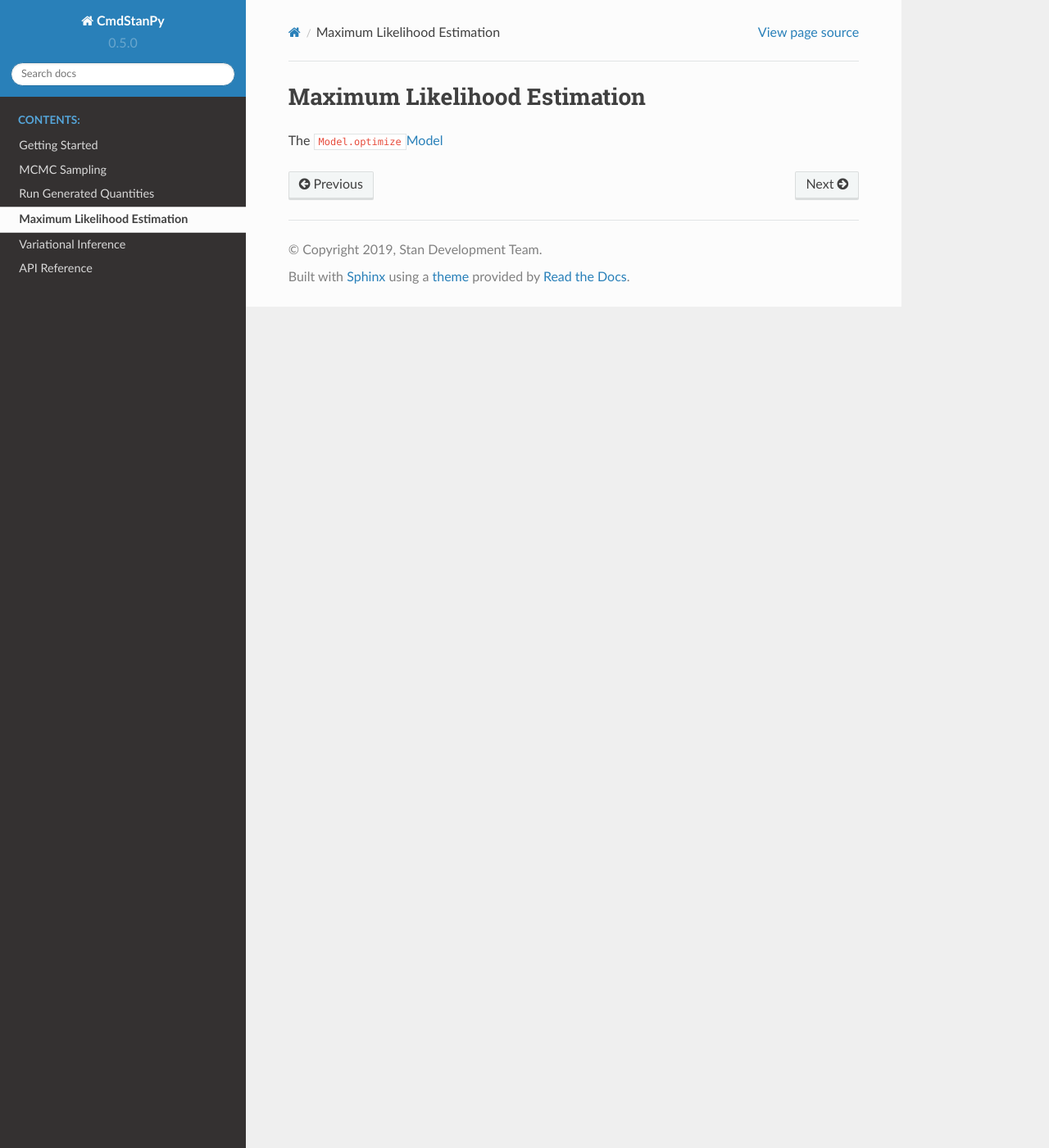
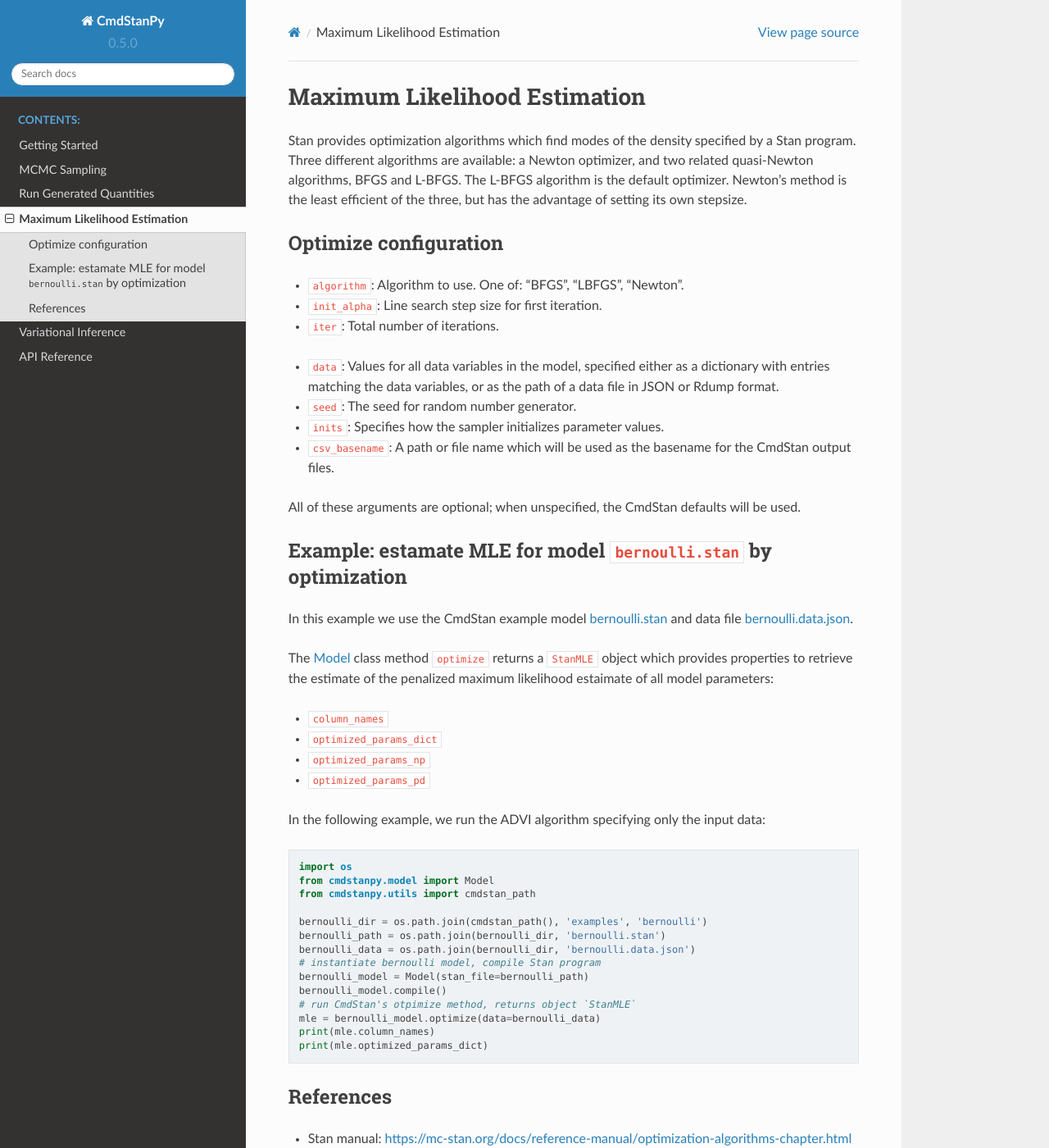
Before and after one commit to stan-dev/cmdstanpy, a Sphinx documentation site: the page built from docs/optimize.rst, in a window 1280 px wide and 1400 px high. Shown: the whole window at 82% size. Built offline with Sphinx 7.4.7 and the Read the Docs theme 2.0.0, drawn with Linux system fonts in a browser that asks for light colours; formulas are drawn with MathJax 3.

Commit message:
sphinx docs for all methods

```diff
--- a/docs/optimize.rst
+++ b/docs/optimize.rst
@@ -1,4 +1,66 @@
 Maximum Likelihood Estimation
 =============================
 
-The ``Model.optimize``:ref:`class_model`
+Stan provides optimization algorithms which find modes of the density specified by a Stan program.
+Three different algorithms are available:
+a Newton optimizer, and two related quasi-Newton algorithms, BFGS and L-BFGS.
+The L-BFGS algorithm is the default optimizer.
+Newton’s method is the least efficient of the three, but has the advantage of setting its own stepsize.
+
+
+Optimize configuration
+----------------------
+
+- ``algorithm``: Algorithm to use. One of: "BFGS", "LBFGS", "Newton".
+
+- ``init_alpha``: Line search step size for first iteration.
+
+- ``iter``: Total number of iterations.
+
+.. include:: common_config.rst
+
+All of these arguments are optional; when unspecified, the CmdStan defaults will be used.
+
+
+Example: estamate MLE for model ``bernoulli.stan`` by optimization
+------------------------------------------------------------------
+
+In this example we use the CmdStan example model
+`bernoulli.stan <https://github.com/stan-dev/cmdstanpy/blob/master/test/data/bernoulli.stan>`__
+and data file
+`bernoulli.data.json <https://github.com/stan-dev/cmdstanpy/blob/master/test/data/bernoulli.data.json>`__.
+
+The :ref:`class_model` class method  ``optimize`` returns a ``StanMLE`` object
+which provides properties to retrieve the estimate of the
+penalized maximum likelihood estaimate of all model parameters:
+
+- ``column_names``
+- ``optimized_params_dict``
+- ``optimized_params_np``
+- ``optimized_params_pd``
+
+In the following example, we run the ADVI algorithm specifying only the input data:
+
+.. code:: ipython3
+
+    import os
+    from cmdstanpy.model import Model
+    from cmdstanpy.utils import cmdstan_path
+
+    bernoulli_dir = os.path.join(cmdstan_path(), 'examples', 'bernoulli')
+    bernoulli_path = os.path.join(bernoulli_dir, 'bernoulli.stan')
+    bernoulli_data = os.path.join(bernoulli_dir, 'bernoulli.data.json')
+    # instantiate bernoulli model, compile Stan program
+    bernoulli_model = Model(stan_file=bernoulli_path)
+    bernoulli_model.compile()
+    # run CmdStan's otpimize method, returns object `StanMLE`
+    mle = bernoulli_model.optimize(data=bernoulli_data)
+    print(mle.column_names)
+    print(mle.optimized_params_dict)
+
+
+
+References
+----------
+
+- Stan manual:  https://mc-stan.org/docs/reference-manual/optimization-algorithms-chapter.html
--- a/docs/sample.rst
+++ b/docs/sample.rst
@@ -59,6 +59,30 @@
 Example: fit model - sampler defaults
 -------------------------------------
 
+In this example we use the CmdStan example model
+`bernoulli.stan <https://github.com/stan-dev/cmdstanpy/blob/master/test/data/bernoulli.stan>`__
+and data file
+`bernoulli.data.json <https://github.com/stan-dev/cmdstanpy/blob/master/test/data/bernoulli.data.json>`__.
+
+The :ref:`class_model` class method  ``sample`` returns a ``StanMCMC`` object
+which provides properties to retrieve information about the sample, as well as methods
+to run CmdStan's summary and diagnostics tools:
+
+- ``chains``
+- ``draws``
+- ``columns``
+- ``column_names``
+- ``metric_type``
+- ``metric``
+- ``sample``
+- ``stepsize``
+
+- ``get_drawset``
+- ``summary()``
+- ``diagnose()``
+- ``save_csvfiles()``
+
+
 By default the sampler runs 4 chains.
 It will use 2 less than that number of cores available, as determined by Python's ``multiprocessing.cpu_count()`` function.  For example, on a dual-processor machine with 4 virtual cores, the defaults will result a run of 4 chains, but only 2 chains will be run parallel.
 
```
Also changed, not shown: other parts of docs/sample.rst (+2 -0 lines), docs/advi.rst (+18 -21 lines), docs/generate_quantities.rst (+35 -11 lines), cmdstanpy_tutorial.ipynb, 3 other files.
